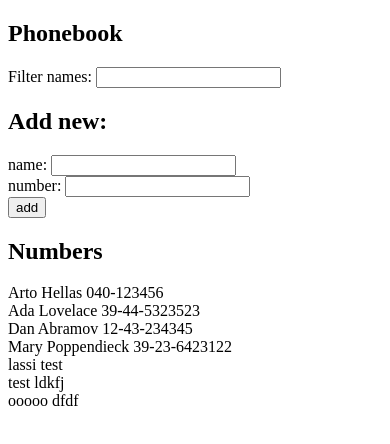
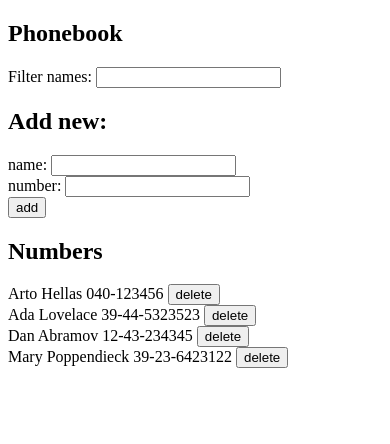
Before and after one commit to laemoi/fullstackopen-part2, a React (Vite) app in the folder phonebook/: page / in a window 390 px wide. Shown: the top 444 px of the page. Built offline with nearby package versions, Linux system fonts and the light colour scheme; data requests are answered from the project's data file.

Commit message:
2.14: phonebook step9

```diff
--- a/phonebook/db.json
+++ b/phonebook/db.json
@@ -1,39 +1,24 @@
 {
-  "persons": [
+  "persons":[
     {
       "name": "Arto Hellas",
       "number": "040-123456",
-      "id": "1"
+      "id": 1
     },
     {
       "name": "Ada Lovelace",
       "number": "39-44-5323523",
-      "id": "2"
+      "id": 2
     },
     {
       "name": "Dan Abramov",
       "number": "12-43-234345",
-      "id": "3"
+      "id": 3
     },
     {
       "name": "Mary Poppendieck",
       "number": "39-23-6423122",
-      "id": "4"
-    },
-    {
-      "id": "3fa3",
-      "name": "lassi",
-      "number": "test"
-    },
-    {
-      "id": "7587",
-      "name": "test",
-      "number": "ldkfj"
-    },
-    {
-      "id": "7e84",
-      "name": "ooooo",
-      "number": "dfdf"
+      "id": 4
     }
   ]
 }
--- a/phonebook/src/App.jsx
+++ b/phonebook/src/App.jsx
@@ -18,9 +18,13 @@ const PersonForm = ({name, number, handleSubmit, handleNameChange, handleNumberC
     </div>
   </form>
 
-const Persons = ({persons}) =>
+const Persons = ({persons, handleClick}) =>
   <div>
-    {persons.map(p => <div key={p.name}>{p.name} {p.number}</div>)}
+    {persons.map(p =>
+      <div key={p.name}>
+        {p.name} {p.number} <button id={p.id} value={p.name} onClick={handleClick}>delete</button>
+      </div>
+    )}
   </div>
 
 
@@ -50,16 +54,26 @@ const App = () => {
     }
 
     const newPerson = { name: newName, number: newNumber }
-    const newPersons = persons.concat({ name: newName, number: newNumber })
     personService
       .create(newPerson)
       .then(res => {
-        setPersons(newPersons)
+        setPersons(persons.concat(res))
         setNewName("")
         setNewNumber("")
-        setShownPersons(newPersons.filter(p => p.name.toLowerCase().includes(`${filter}`)))
+        setShownPersons(persons.concat(res).filter(p => p.name.toLowerCase().includes(`${filter}`)))
       })
 
+  }
+
+  const handleRemove = (event) => {
+    const id = event.target.id
+    const name = event.target.value
+    if (window.confirm(`Delete ${name}?`)) {
+      personService.remove(id)
+      const newPersons = persons.filter(p => p.id !== id)
+      setPersons(newPersons)
+      setShownPersons(newPersons.filter(p => p.name.toLowerCase().includes(`${filter}`)))
+    }
   }
 
   const handleFilter = (event) => {
@@ -89,7 +103,7 @@ const App = () => {
         handleNumberChange={handleNumberChange}
       />
       <h2>Numbers</h2>
-      <Persons persons={shownPersons} />
+      <Persons persons={shownPersons} handleClick={handleRemove} />
     </div>
   )
 }
--- a/phonebook/src/services/persons.js
+++ b/phonebook/src/services/persons.js
@@ -13,4 +13,8 @@ const update = (id, newObject) => {
   return axios.put(`${baseUrl}/${id}`, newObject).then(response => response.data)
 }
 
-export default { getAll, create, update }
+const remove = (id) => {
+  return axios.delete(`${baseUrl}/${id}`).then(response => response.data)
+}
+
+export default { getAll, create, update, remove }
```
